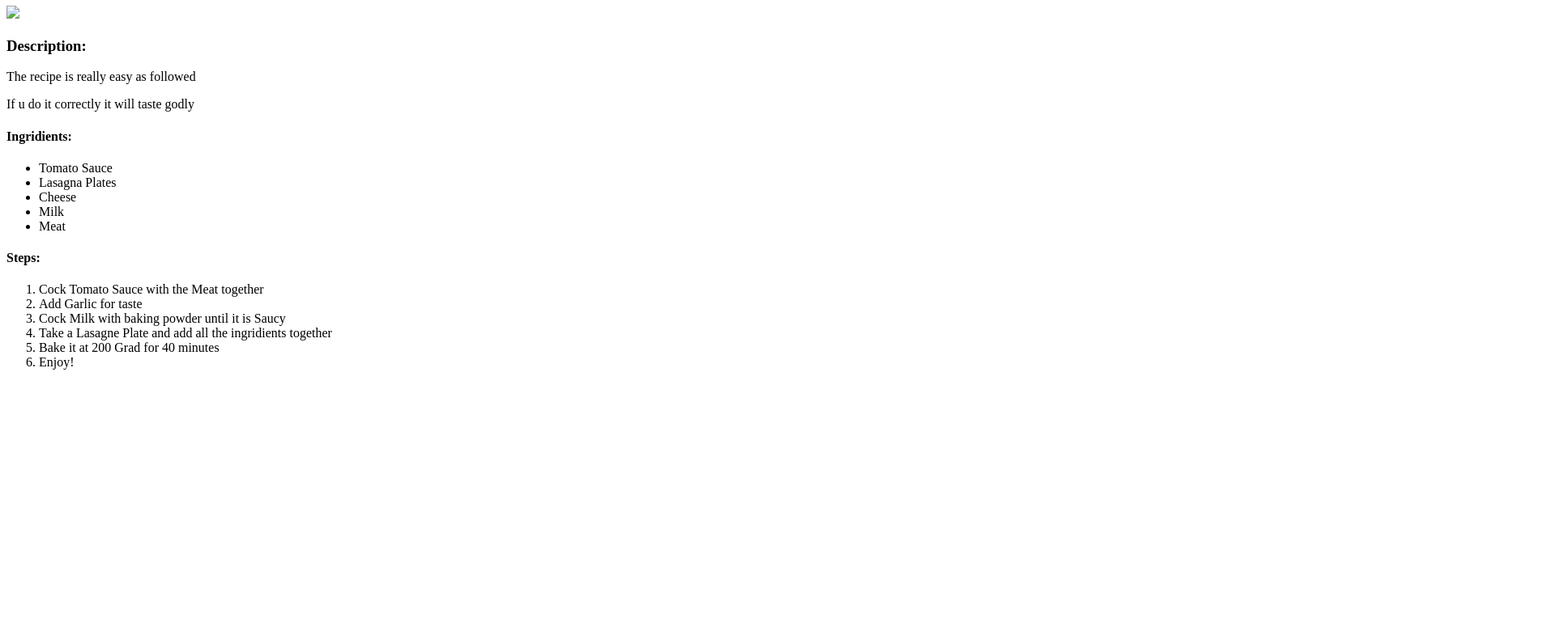
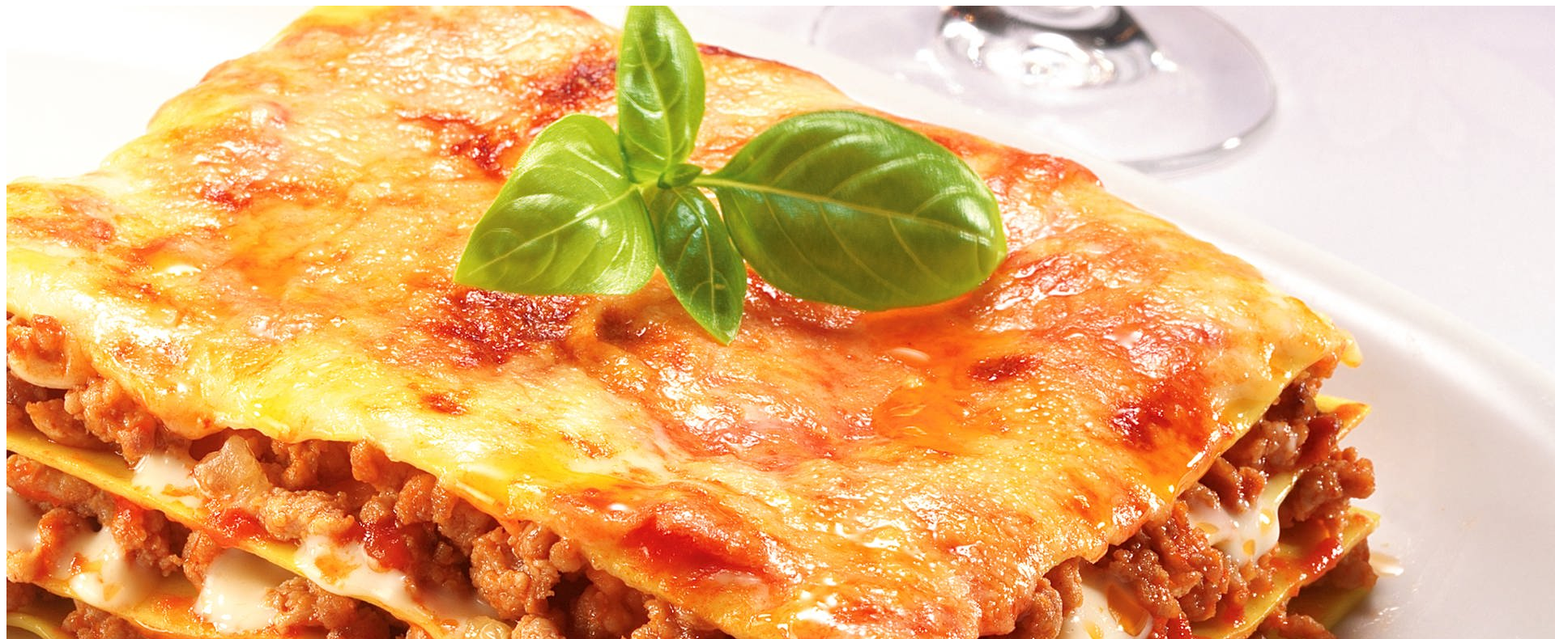
Before and after one commit to JonathanDalien/odin-recipes, a plain HTML site: page recipes/lasagna.html in a window 1280 px wide. Shown: the part 73-863 px from the top of the page at 81% size, 1920 px wide, since content can reach past the window. Before the commit the page ends 800 px from the top, so only its background shows below. Drawn offline with Linux system fonts and the light colour scheme.

Commit message:
updated lasagna picture

```diff
--- a/recipes/lasagna.html
+++ b/recipes/lasagna.html
@@ -8,7 +8,7 @@
 </head>
 <body>
     <h1>Lasagna</h1>
-    <img src="./images/lasagna.jpg alt="Picture of Lasagna">
+    <img src="./images/lasagna.jpg" alt="Picture of Lasagna">
     <h3>Description:</h3>
     <p>The recipe is really easy as followed</p>
     <p>If u do it correctly it will taste godly</p>
```
